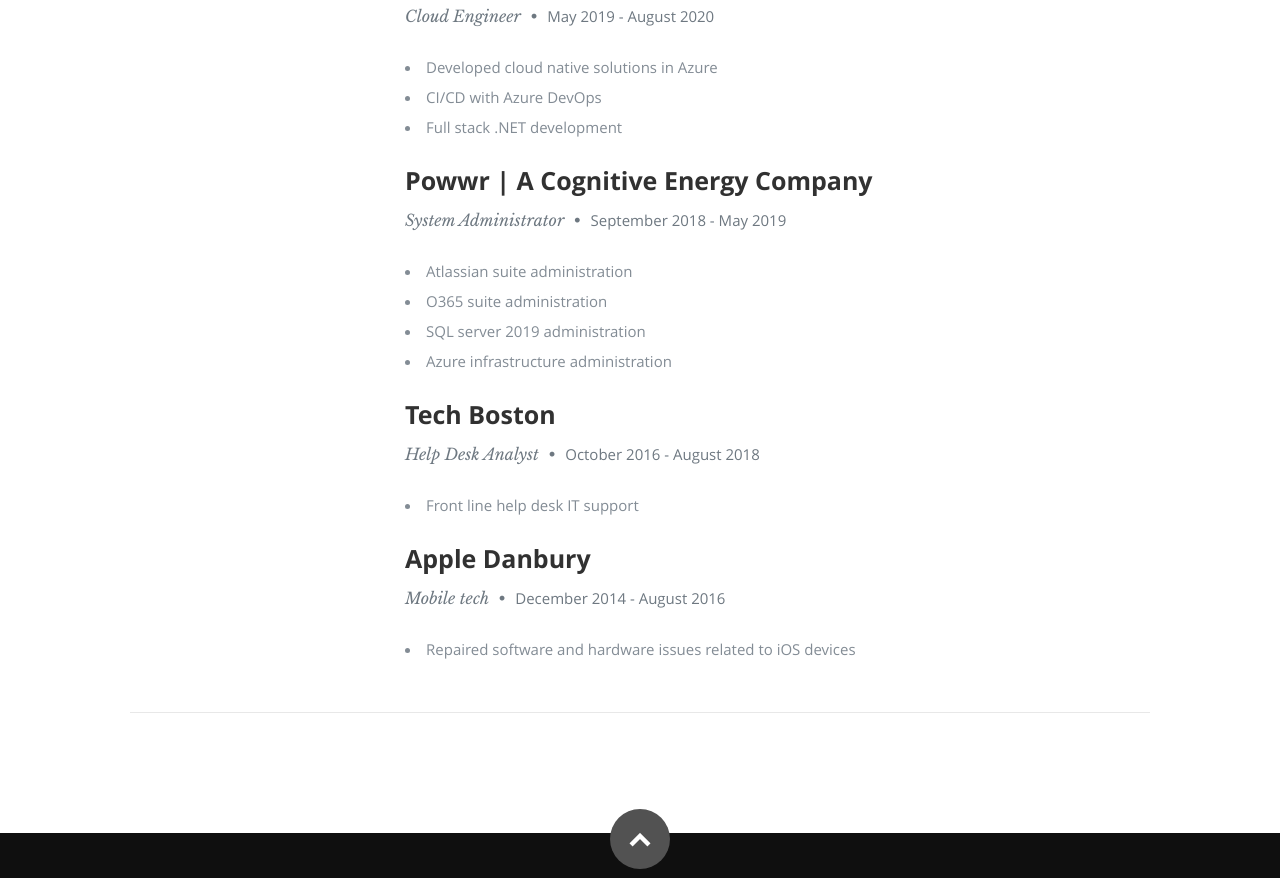
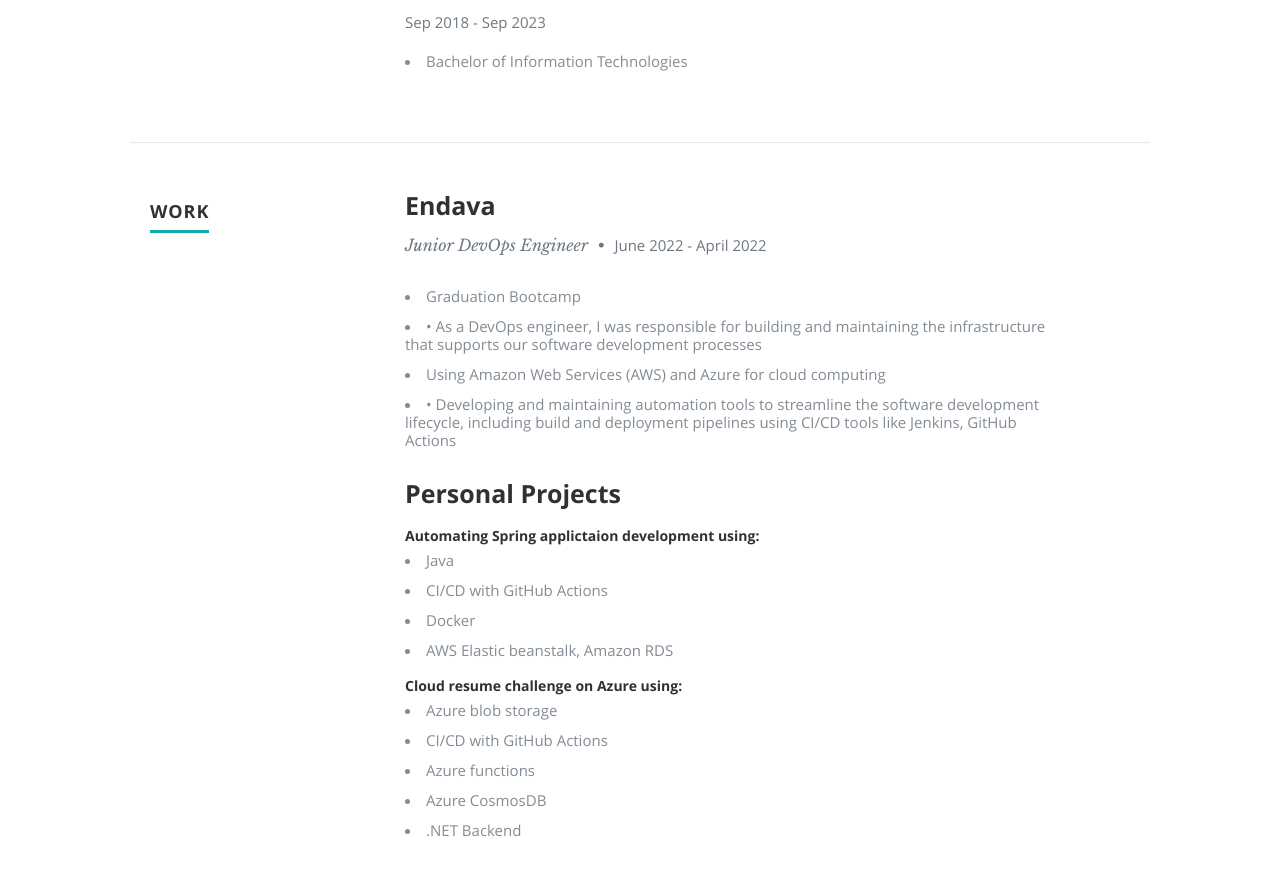
Before and after one commit to pance98/azure-resume, a plain HTML site: page frontend/index.html in a window 1280 px wide. Shown: the part 1366-2244 px from the top of the page. Drawn offline with nearby package versions, Linux system fonts and the light colour scheme; no server answers.

Commit message:
updated index.html

```diff
--- a/frontend/index.html
+++ b/frontend/index.html
@@ -87,7 +87,7 @@
 
             <h2>ABOUT ME</h2>
 
-            <p>
+            <p>Hi, I'm Panche Cvetkovski, a Devops Engineer focused on•	Developing and maintaining automation tools to streamline the software development lifecycle, including build and deployment pipelines using CI/CD tools <p>
 
          </br>
       </br></a></span>
@@ -103,6 +103,51 @@
    ================================================== -->
    <section id="resume">
 
+
+      <div class="row education">
+
+         <div class="three columns header-col">
+            <h1><span>Education</span></h1>
+         </div>
+
+         <div class="nine columns main-col">
+
+            <div class="row item">
+
+               <div class="twelve columns">
+
+                  <h3>Faculty of Computer Science and Engineering “Ss. Cyrill and Methodius” University	</h3>
+                  <p class="info"><em class="date">Sep 2018 - Sep 2023</em></p>
+                  <li>Bachelor of Information Technologies</li>
+
+
+               </div>
+
+            </div> <!-- item end -->
+
+            <div class="row item">
+
+               <div class="twelve columns">
+
+                  <h3></h3>
+                  <p class="info"><em class="date"></em></p>
+
+               </div>
+
+            </div> <!-- item end -->
+
+            <div class="row item">
+
+               <div class="twelve columns">
+
+                  <h3></h3>
+                  <p class="info"><em class="date"></em></p>
+
+               </div>
+
+            </div> <!-- item end -->
+
+         </div> <!-- main-col end -->
 
       </div> <!-- End Education -->
 
@@ -121,11 +166,16 @@
 
                <div class="twelve columns">
 
-                  <h3>A Cloud Guru</h3>
-                  <p class="info">Associate Community Training Architect <span>&bull;</span> <em class="date">November 2020 - Present</em></p>
+                  <h3>Endava</h3>
+                  <p class="info">Junior DevOps Engineer <span>&bull;</span> <em class="date">June 2022 - April 2022</em></p>
 
                   <p>
-                  <li>Creating awesome cloud computing content.</li>
+                  <li>Graduation Bootcamp</li>
+                  <li>•	As a DevOps engineer,
+                     I was responsible for building and maintaining the infrastructure that supports our software development processes</li>
+                  <li>Using Amazon Web Services (AWS) and Azure for cloud computing</li>
+                  <li>•	Developing and maintaining automation tools to streamline the software development lifecycle,
+                     including build and deployment pipelines using CI/CD tools like Jenkins, GitHub Actions</li>
                   </p>
 
                </div>
@@ -136,14 +186,20 @@
 
                <div class="twelve columns">
 
-                  <h3>Powwr | A Cognitive Energy Company</h3>
-                  <p class="info">Cloud Engineer <span>&bull;</span> <em class="date">May 2019 - August 2020</em></p>
+                  <h3>Personal Projects</h3>
+                  <h6>Automating Spring applictaion development using:</h6>
 
-                  <p>
-                     <li>Developed cloud native solutions in Azure</li>
-                     <li>CI/CD with Azure DevOps</li>
-                     <li>Full stack .NET development</li>
-                  </p>
+                     <li>Java</li>
+                     <li>CI/CD with GitHub Actions</li>
+                     <li>Docker</li>
+                     <li>AWS Elastic beanstalk, Amazon RDS</li>
+
+                  <h6>Cloud resume challenge on Azure using:</h6>
+                     <li>Azure blob storage </li>
+                     <li>CI/CD with GitHub Actions</li>
+                     <li>Azure functions</li>
+                     <li>Azure CosmosDB</li>
+                     <li>.NET Backend</li>
 
                </div>
 
@@ -153,15 +209,6 @@
 
                <div class="twelve columns">
 
-                  <h3>Powwr | A Cognitive Energy Company</h3>
-                  <p class="info">System Administrator <span>&bull;</span> <em class="date">September 2018 - May 2019</em></p>
-
-                  <p>
-                  <li>Atlassian suite administration</li>
-                  <li>O365 suite administration</li>
-                  <li>SQL server 2019 administration</li>
-                  <li>Azure infrastructure administration</li>
-                  </p>
 
                </div>
 
@@ -171,12 +218,7 @@
 
                <div class="twelve columns">
 
-                  <h3>Tech Boston</h3>
-                  <p class="info">Help Desk Analyst <span>&bull;</span> <em class="date">October 2016 - August 2018</em></p>
 
-                  <p>
-                  <li>Front line help desk IT support</li>
-                  </p>
 
                </div>
 
@@ -186,13 +228,6 @@
 
                <div class="twelve columns">
 
-                  <h3>Apple Danbury</h3>
-                  <p class="info">Mobile tech <span>&bull;</span> <em class="date">December 2014 - August 2016</em></p>
-
-                  <p>
-                  <li>Repaired software and hardware issues related to iOS devices</li>
-
-                  </p>
 
                </div>
 
@@ -217,12 +252,8 @@
          <div class="twelve columns">
 
             <ul class="social-links">
-               <li><a href="https://twitter.com/madebygps"><i class="fa fa-twitter"></i></a></li>
-               <li><a href="https://linkedin.com/in/gwyneth-pena"><i class="fa fa-linkedin"></i></a></li>
-               <li><a href="https://madebygps.com"><i class="fa fa-external-link"></i></a></li>
-               <li><a href="https://instagram.com/madebygps"><i class="fa fa-instagram"></i></a></li>
-               <li><a href="https://youtube.com/madebygps"><i class="fa fa-youtube"></i></a></li>
-               <li><a href="https://github.com/madebygps/cgc-azure-resume"><i class="fa fa-github"></i></a></li>
+               <li><a href="https://www.linkedin.com/in/pance-cvetkovski-a4bb66230/"><i class="fa fa-linkedin"></i></a></li>
+               <li><a href="https://github.com/pance98"><i class="fa fa-github"></i></a></li>
             </ul>
 
             <ul class="copyright">
```
Also changed, not shown: 7 other files.
